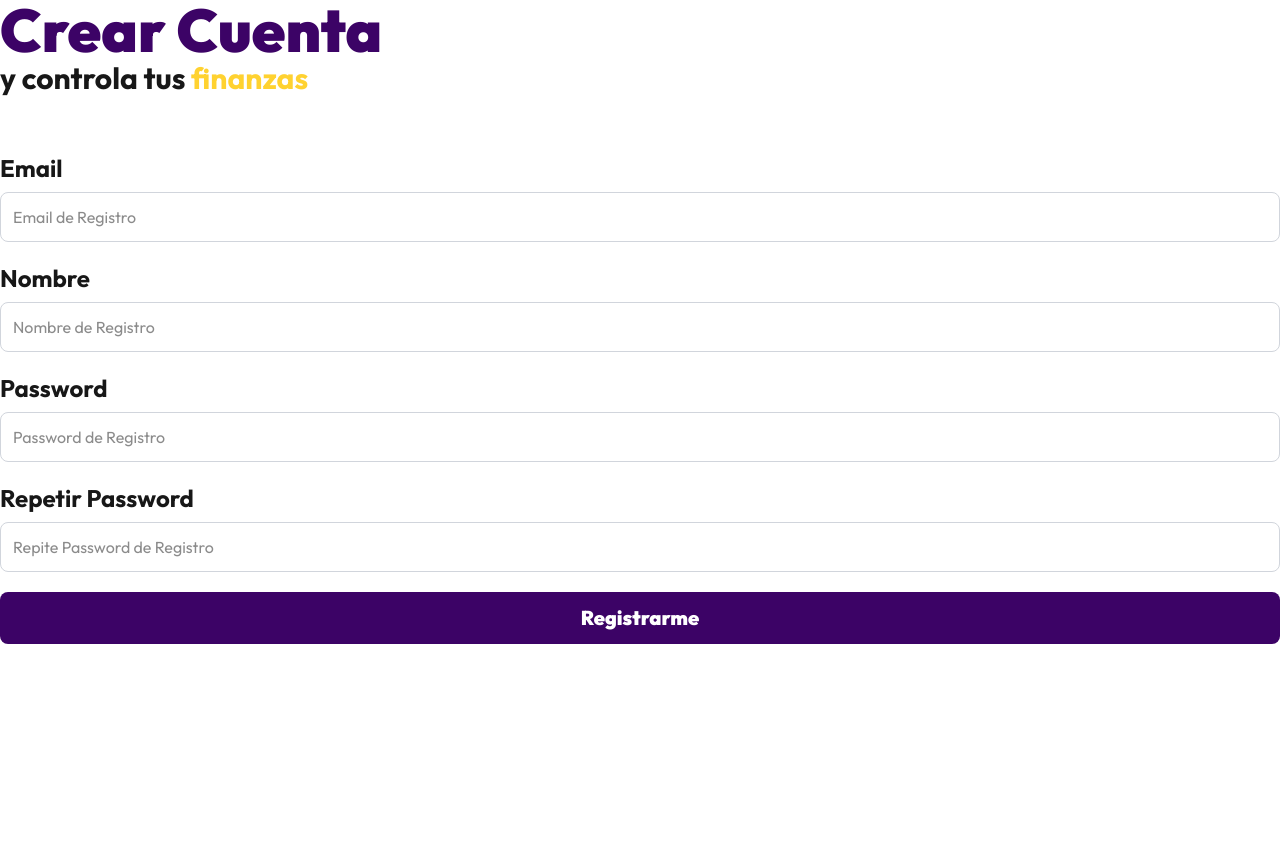
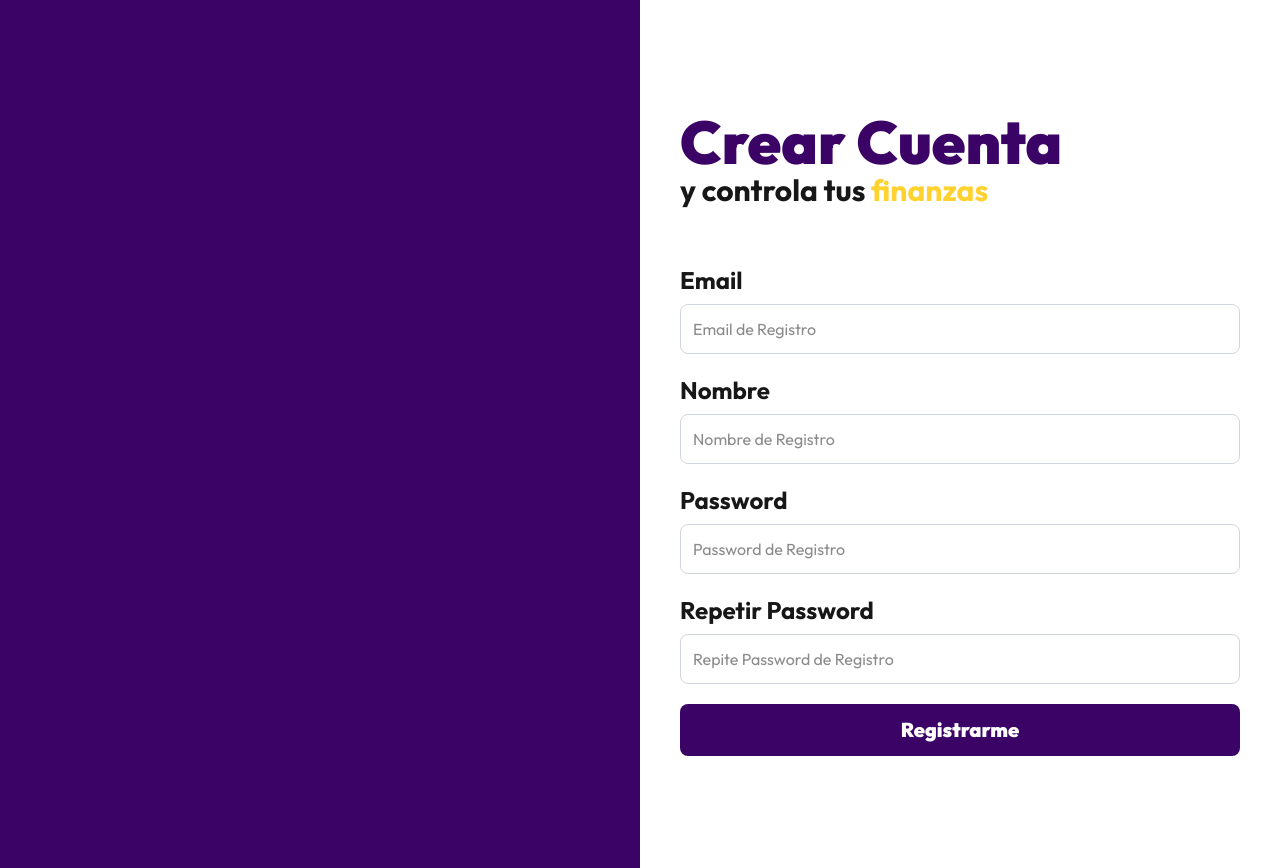
Before and after one commit to dvcode01/cashtrackr_frontend, a Next.js app: page /auth/register in a window 1280 px wide. Before the commit the page ends 800 px from the top, so only its background shows below. Built offline with nearby package versions, Linux system fonts and the light colour scheme.

Commit message:
feat: add layout for auth pages

```diff
--- /dev/null
+++ b/app/auth/layout.tsx
@@ -0,0 +1,21 @@
+export default function AuthLayout({
+    children,
+}: Readonly<{
+    children: React.ReactNode;
+}>) {
+    return (
+        <>
+            <div className="lg:grid lg:grid-cols-2 lg:min-h-screen">
+                <div className="bg-purple-950">
+
+                </div>
+
+                <div className="p-10 lg:py-28">
+                    <div className="max-w-3xl mx-auto">
+                        {children}
+                    </div>
+                </div>
+            </div>
+        </>
+    );
+}
```
